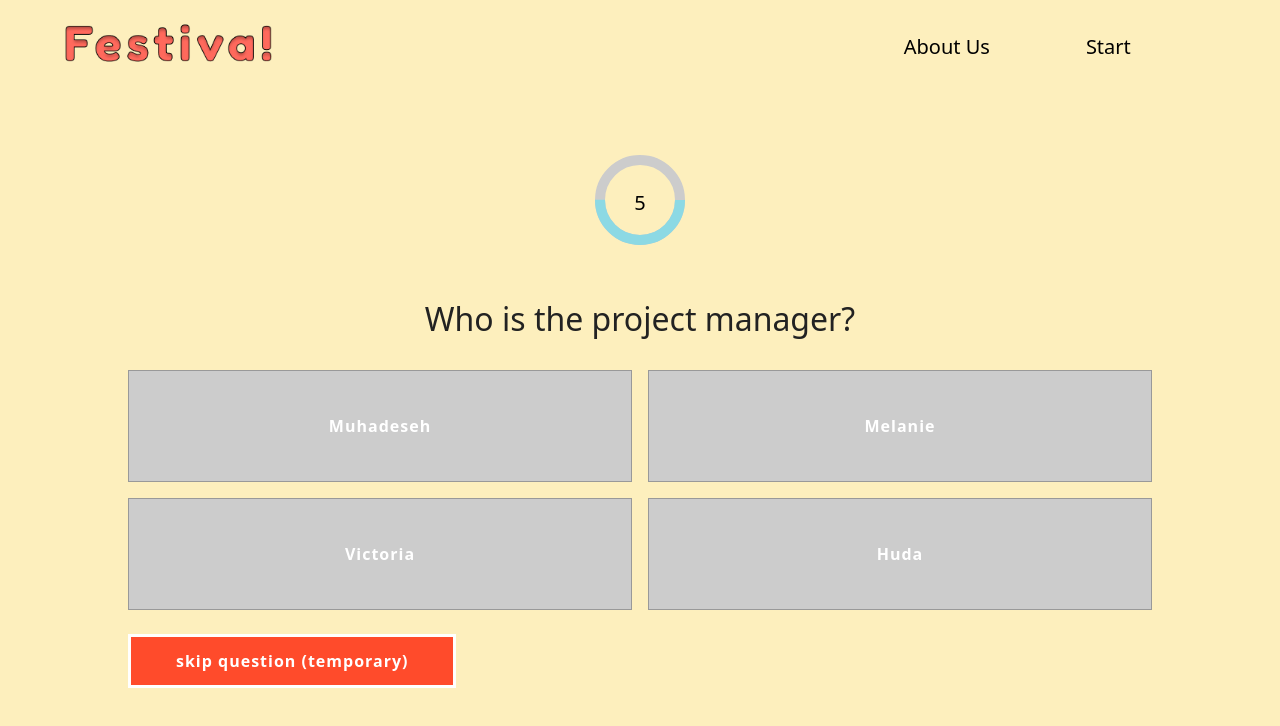
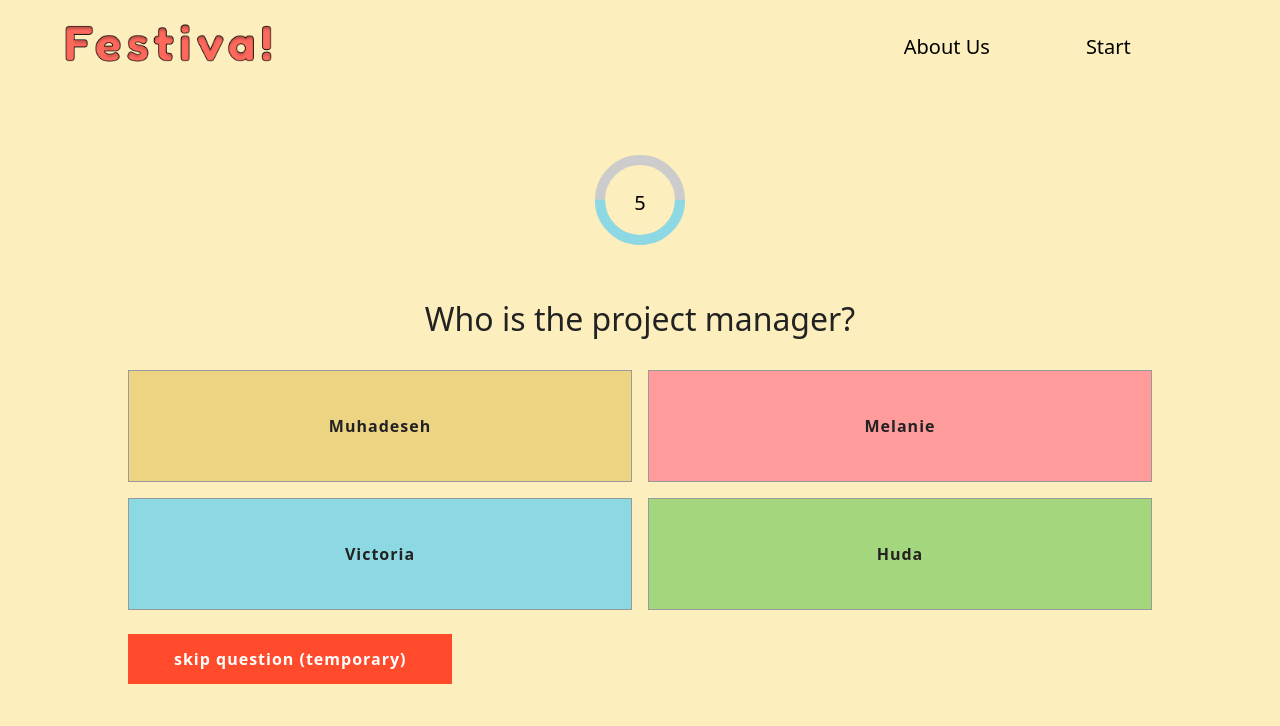
Before and after one commit to vimoreno21/festiva, a React (Create React App) app in the folder frontend/: page /questionDisplay in a window 1280 px wide. Shown: the top 726 px of the page. Built offline with nearby package versions, Linux system fonts and the light colour scheme; no server answers.

Commit message:
Created an AudioPlayer component for background music and added color to answer choices

```diff
--- /dev/null
+++ b/frontend/src/components/AudioPlayer.js
@@ -0,0 +1,18 @@
+import React, { useState, useEffect } from "react";
+
+const AudioPlayer = ({ src, isPlaying }) => {
+  const [audio] = useState(new Audio(src));
+  audio.loop = true;
+
+  useEffect(() => {
+    if (isPlaying) {
+      audio.play();
+    } else {
+      audio.pause();
+    }
+  }, [isPlaying, audio]);
+
+  return null;
+};
+
+export default AudioPlayer;
--- a/frontend/src/components/TimerWithCircle.js
+++ b/frontend/src/components/TimerWithCircle.js
@@ -20,8 +20,8 @@ function TimerWithCircle({ duration, onTimerEnd, resetTimer, setResetTimer }) {
 
   useEffect(() => {
     if (resetTimer) {
-      setTimer(duration); // Reset the timer when resetTimer becomes true
-      setResetTimer(false); // Reset the resetTimer flag
+      setTimer(duration);
+      setResetTimer(false);
     }
   }, [resetTimer, duration, setResetTimer]);
 
--- a/frontend/src/index.css
+++ b/frontend/src/index.css
@@ -561,15 +561,14 @@ footer a {
 
 .answer-button {
   padding: 1rem;
-  background-color: #ccc;
   border: 1px solid #999;
   height: 7rem !important;
+  color: #222;
 }
 
 .temp {
   color: white;
   text-decoration: none;
-  border: solid white;
   margin-left: 10%;
   margin-top: 1.5rem;
 }
--- a/frontend/src/pages/QuestionDisplayPage.js
+++ b/frontend/src/pages/QuestionDisplayPage.js
@@ -1,5 +1,8 @@
 import React, { useEffect, useState } from "react";
 import TimerWithCircle from "../components/TimerWithCircle";
+import backgroundMusic from "../audio/hipjazz.mp3";
+import AudioPlayer from "../components/AudioPlayer";
+
 const temp = [
   {
     quiz_name: "team quiz",
@@ -28,20 +31,45 @@ const temp = [
 
 function QuestionDisplayPage() {
   const [currentQuestionIndex, setCurrentQuestionIndex] = useState(0);
+  const currentQuestion = temp[0].q_and_a[currentQuestionIndex];
   const [resetTimer, setResetTimer] = useState(false);
-  const currentQuestion = temp[0].q_and_a[currentQuestionIndex];
+  const [isPlaying, setIsPlaying] = useState(true);
 
+  // gets the correct background color for each button
+  function getBackgroundColor(answerIndex) {
+    const colors = ["#ECD483", "#FF9B9B", "#8CD9E4", "#A4D67D"];
+    return colors[answerIndex % colors.length];
+  }
+
+  // plays or pauses audio
+  const toggleAudio = () => {
+    setIsPlaying(!isPlaying);
+  };
+
+  // handles instructions once timer ends
   const handleTimerEnd = () => {
-    setResetTimer(true);
     if (currentQuestionIndex < temp[0].q_and_a.length - 1) {
       setCurrentQuestionIndex(currentQuestionIndex + 1);
+
+      // ** change later so we move to next question after leaderboard has been shown
+      moveToNextQuestion();
     } else {
       setResetTimer(false);
+      setIsPlaying(false);
     }
+  };
+
+  // Handles moving to the next question
+  const moveToNextQuestion = () => {
+    setResetTimer(true);
+    setIsPlaying(true);
   };
 
   return (
     <div className="questionDisplay-container">
+      <div>
+        <AudioPlayer src={backgroundMusic} isPlaying={isPlaying} />
+      </div>
       <div className="timer-container">
         <TimerWithCircle
           duration={10}
@@ -57,7 +85,7 @@ function QuestionDisplayPage() {
             <button
               key={answerIndex}
               className="answer-button"
-              style={{ height: "3rem" }}
+              style={{ backgroundColor: getBackgroundColor(answerIndex) }}
             >
               {answer}
             </button>
```
Also changed, not shown: 2 other files (tests, documents, lock files or other folders).
